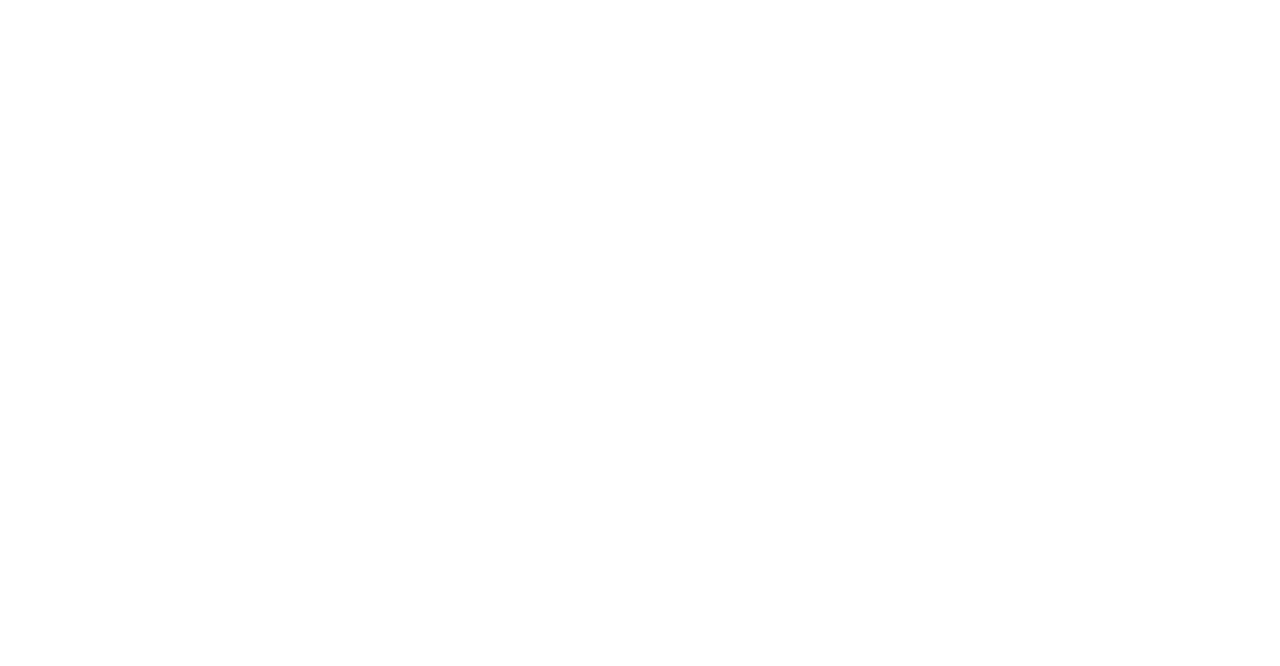
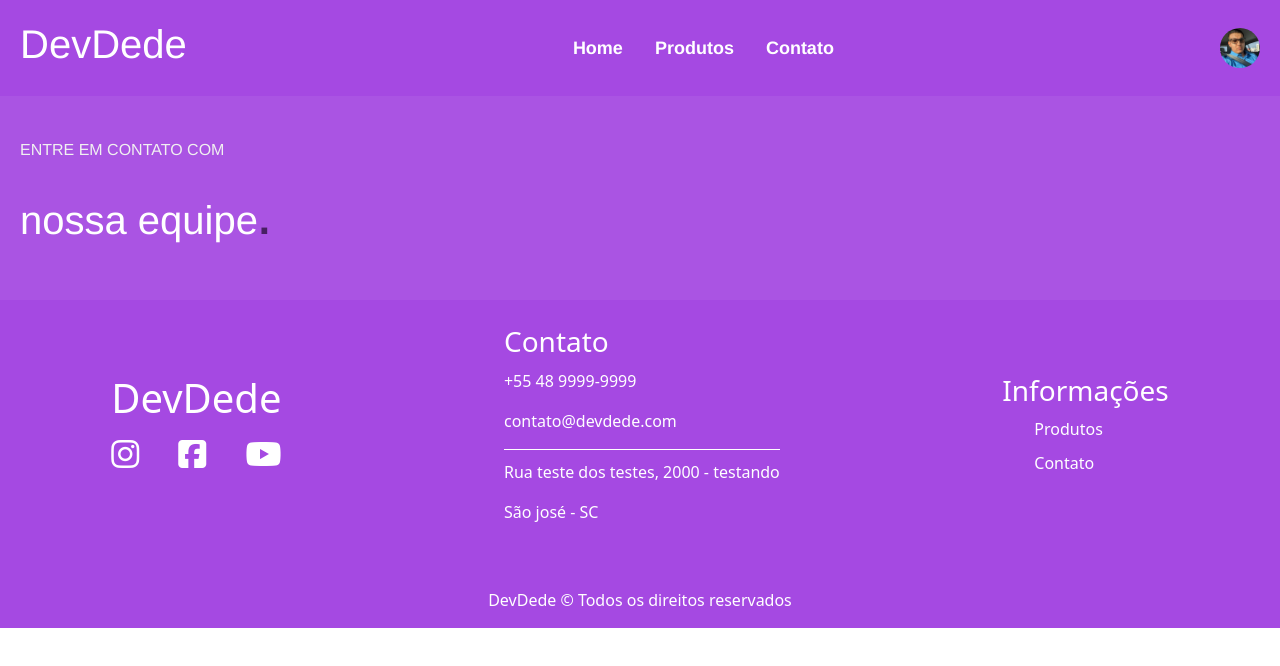
Before and after one commit to andreluizamorimdev/M2S06ProjetinhoEcommerce, a React (Vite) app: page /contato in a window 1280 px wide. Before the commit this address had no page. Shown: the top 666 px of the page. Built offline with nearby package versions, Linux system fonts and the light colour scheme.

Commit message:
Adicionado pagina contato ao link dos menus, esquecido anteriormente

```diff
--- a/src/App.tsx
+++ b/src/App.tsx
@@ -1,7 +1,8 @@
 import { Route, BrowserRouter as Router, Routes } from 'react-router-dom';
 import './App.css'
+import PaginaInicial from './pages/PaginaInicial/PaginaInicial.tsx';
 import PaginaProdutos from './pages/PaginaProdutos/PaginaProdutos.tsx';
-import PaginaInicial from './pages/PaginaInicial/PaginaInicial.tsx';
+import PaginaContato from './pages/PaginaContato/PaginaContato.tsx';
 
 function App() {
   return (
@@ -9,6 +10,7 @@
       <Routes>
         <Route path='/' element={<PaginaInicial />} />
         <Route path='/produtos' element={<PaginaProdutos />} />
+        <Route path='/contato' element={<PaginaContato />} />
       </Routes>
     </Router>
   )
```
